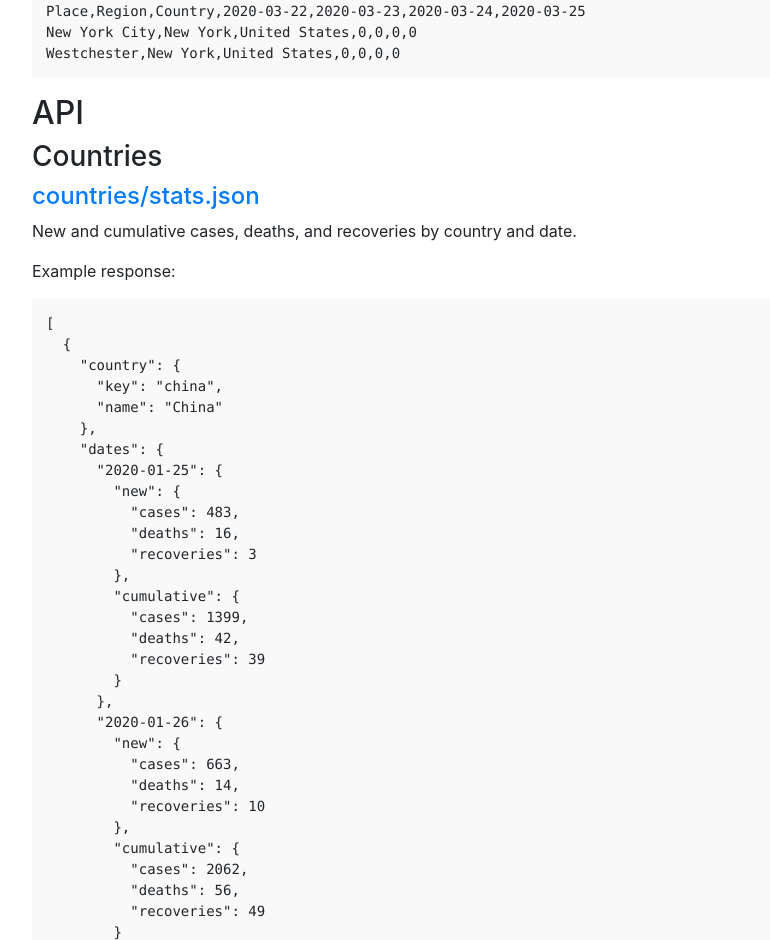
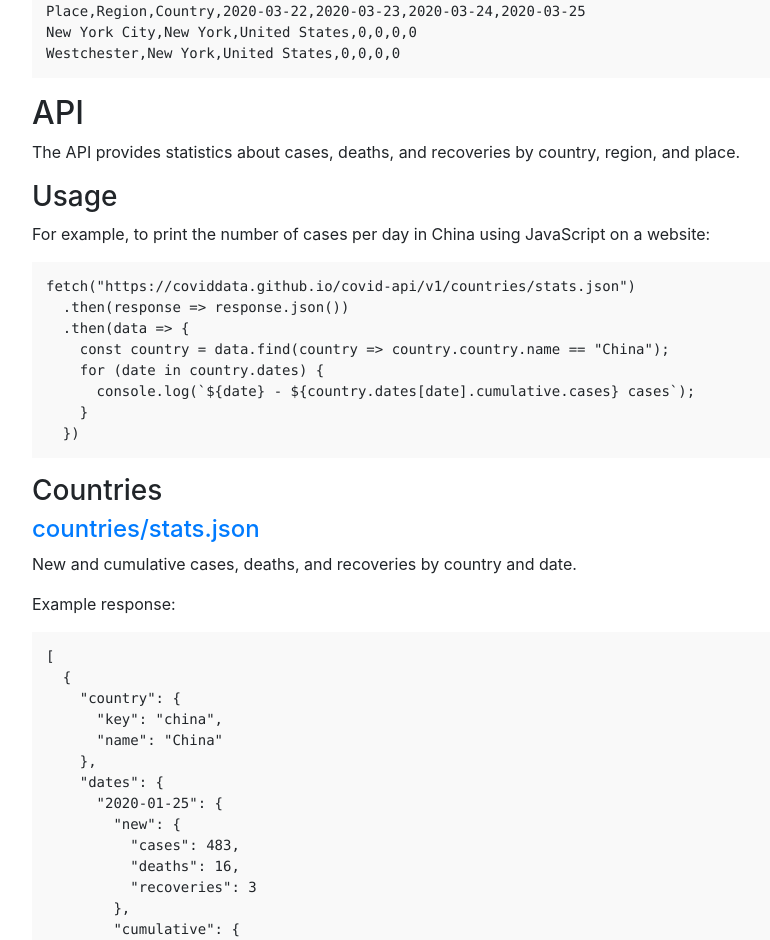
Before and after one commit to coviddata/coviddata, a plain HTML site: page docs/index.html in a window 1280 px wide. Shown: the part 2516-3456 px from the top of the page, without its empty margins (53-823 px from the left). Drawn offline with nearby package versions, Linux system fonts and the light colour scheme.

Commit message:
Add API Usage section

```diff
--- a/docs/index.html
+++ b/docs/index.html
@@ -112,6 +112,18 @@ New York City,New York,United States,<span class="hljs-number">0</span>,<span cl
 Westchester,New York,United States,<span class="hljs-number">0</span>,<span class="hljs-number">0</span>,<span class="hljs-number">0</span>,<span class="hljs-number">0</span>
 </code></pre>
 <h2 id="api">API</h2>
+<p>The API provides statistics about cases, deaths, and recoveries by country, region, and place.</p>
+<h3 id="usage">Usage</h3>
+<p>For example, to print the number of cases per day in China using JavaScript on a website:</p>
+<pre><code class="lang-javascript">fetch(<span class="hljs-string">"https://coviddata.github.io/covid-api/v1/countries/stats.json"</span>)
+  .then(<span class="hljs-function"><span class="hljs-params">response</span> =&gt;</span> response.json())
+  .then(<span class="hljs-function"><span class="hljs-params">data</span> =&gt;</span> {
+    <span class="hljs-keyword">const</span> country = data.find(<span class="hljs-function"><span class="hljs-params">country</span> =&gt;</span> country.country.name == <span class="hljs-string">"China"</span>);
+    <span class="hljs-keyword">for</span> (date <span class="hljs-keyword">in</span> country.dates) {
+      <span class="hljs-built_in">console</span>.log(<span class="hljs-string">`<span class="hljs-subst">${date}</span> - <span class="hljs-subst">${country.dates[date].cumulative.cases}</span> cases`</span>);
+    }
+  })
+</code></pre>
 <h3 id="countries">Countries</h3>
 <h4 id="-countries-stats-json-https-coviddata-github-io-covid-api-v1-countries-stats-json-"><a href="https://coviddata.github.io/covid-api/v1/countries/stats.json">countries/stats.json</a></h4>
 <p>New and cumulative cases, deaths, and recoveries by country and date.</p>
```
Also changed, not shown: docs/index_content.html (+12 -0 lines), 1 other file.
